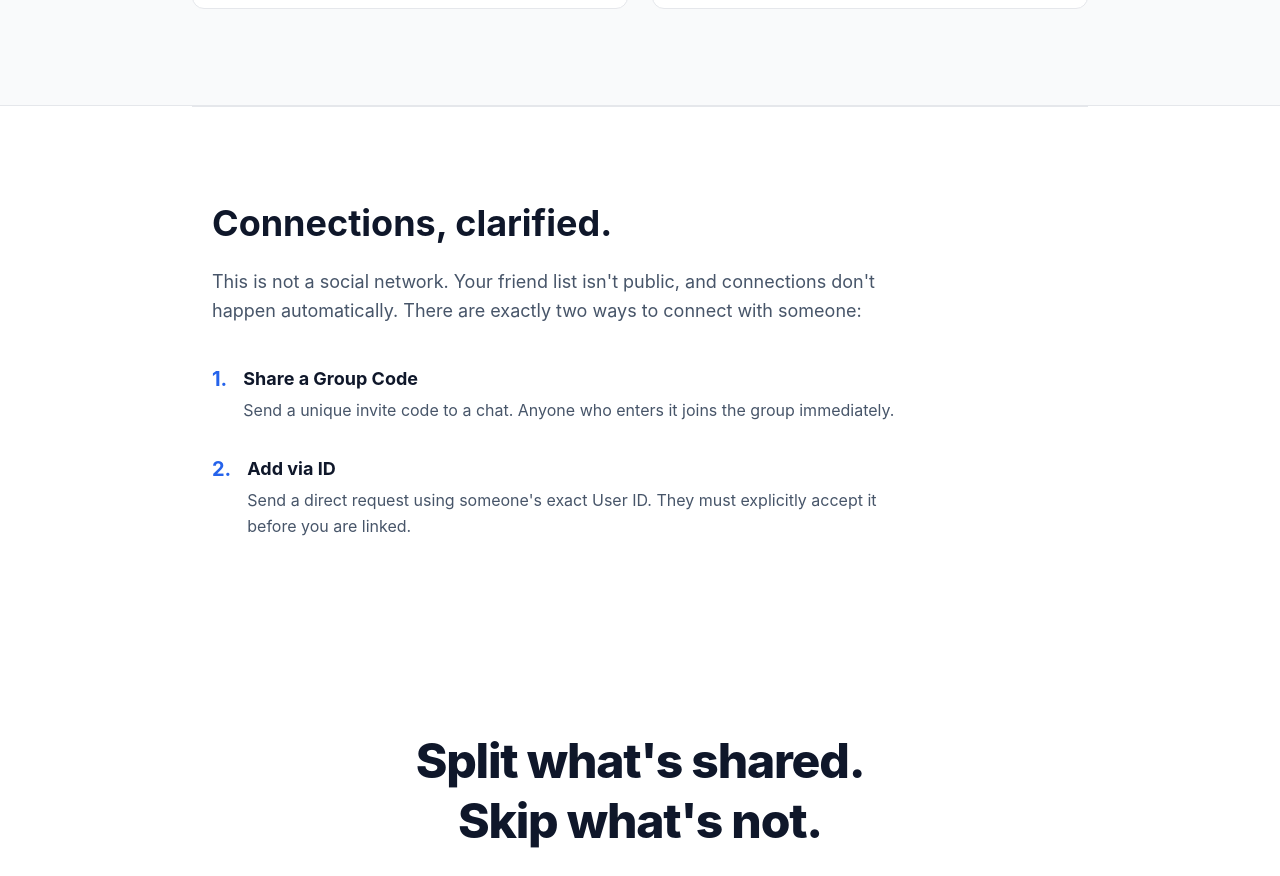
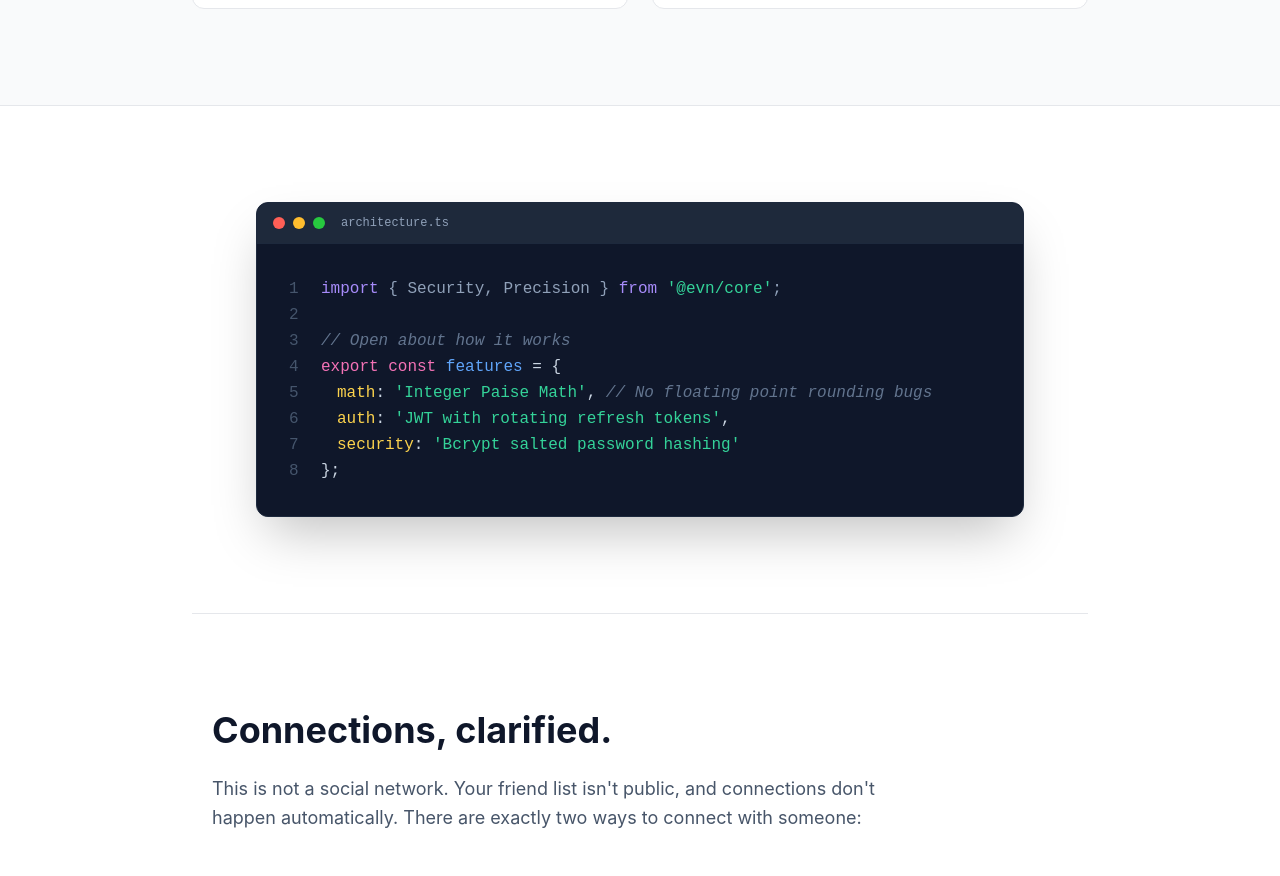
Before and after one commit to shivendra911/Evn-ExpenseTracker, a Next.js app: page / in a window 1280 px wide. Shown: the part 2639-3515 px from the top of the page. Built offline with nearby package versions, Linux system fonts and the light colour scheme; no server answers.

Commit message:
Redesign code section into a sleek terminal window

```diff
--- a/src/app/page.tsx
+++ b/src/app/page.tsx
@@ -177,6 +177,55 @@ export default function LandingPage() {
         </section>
 
 
+        {/* 5. Trust / credibility strip - Redesigned */}
+        <section className="py-16 md:py-24 px-5 max-w-4xl mx-auto w-full">
+          <div className="bg-[#0F172A] rounded-xl border border-slate-800 shadow-2xl overflow-hidden max-w-3xl mx-auto">
+            {/* Window Chrome */}
+            <div className="flex items-center gap-2 px-4 py-3 bg-[#1E293B] border-b border-slate-800">
+              <div className="w-3 h-3 rounded-full bg-[#FF5F56]"></div>
+              <div className="w-3 h-3 rounded-full bg-[#FFBD2E]"></div>
+              <div className="w-3 h-3 rounded-full bg-[#27C93F]"></div>
+              <div className="text-slate-400 text-xs font-mono ml-2">architecture.ts</div>
+            </div>
+
+            {/* Code Content */}
+            <div className="p-5 md:p-8 font-mono text-sm md:text-base leading-relaxed overflow-x-auto">
+              <div className="flex">
+                <span className="text-slate-600 w-8 select-none shrink-0">1</span>
+                <span className="text-slate-400"><span className="text-[#A78BFA]">import</span> {'{'} Security, Precision {'}'} <span className="text-[#A78BFA]">from</span> <span className="text-[#34D399]">'@evn/core'</span>;</span>
+              </div>
+              <div className="flex">
+                <span className="text-slate-600 w-8 select-none shrink-0">2</span>
+                <span className="text-slate-400"></span>
+              </div>
+              <div className="flex">
+                <span className="text-slate-600 w-8 select-none shrink-0">3</span>
+                <span className="text-slate-500 italic">// Open about how it works</span>
+              </div>
+              <div className="flex">
+                <span className="text-slate-600 w-8 select-none shrink-0">4</span>
+                <span className="text-slate-300"><span className="text-[#F472B6]">export const</span> <span className="text-[#60A5FA]">features</span> = {'{'}</span>
+              </div>
+              <div className="flex">
+                <span className="text-slate-600 w-8 select-none shrink-0">5</span>
+                <span className="text-slate-300 ml-4"><span className="text-[#FCD34D]">math</span>: <span className="text-[#34D399]">'Integer Paise Math'</span>, <span className="text-slate-500 italic">// No floating point rounding bugs</span></span>
+              </div>
+              <div className="flex">
+                <span className="text-slate-600 w-8 select-none shrink-0">6</span>
+                <span className="text-slate-300 ml-4"><span className="text-[#FCD34D]">auth</span>: <span className="text-[#34D399]">'JWT with rotating refresh tokens'</span>,</span>
+              </div>
+              <div className="flex">
+                <span className="text-slate-600 w-8 select-none shrink-0">7</span>
+                <span className="text-slate-300 ml-4"><span className="text-[#FCD34D]">security</span>: <span className="text-[#34D399]">'Bcrypt salted password hashing'</span></span>
+              </div>
+              <div className="flex">
+                <span className="text-slate-600 w-8 select-none shrink-0">8</span>
+                <span className="text-slate-300">{'}'};</span>
+              </div>
+            </div>
+          </div>
+        </section>
+
         {/* 6. Friends & Groups */}
         <section className="py-12 md:py-24 px-5 max-w-4xl mx-auto w-full border-t border-[var(--border-default)]">
           <h2 className="text-3xl md:text-4xl font-bold mb-6">Connections, clarified.</h2>
```
